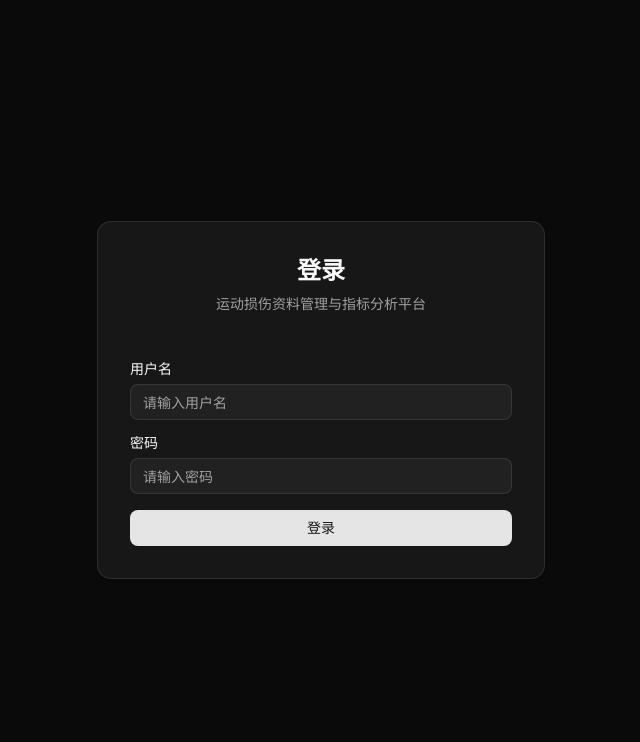
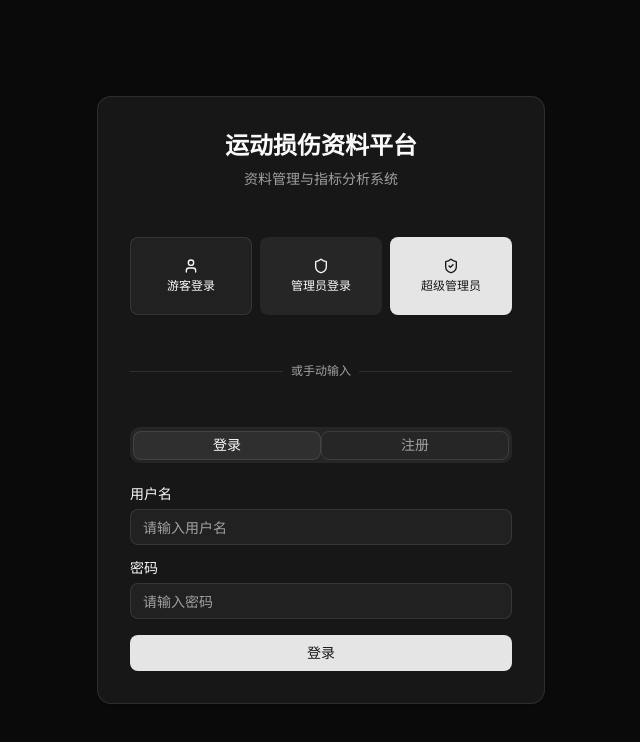
Before and after one commit to hemeng-ai/sports-injury-platform, a Next.js app: page /login in a window 1280 px wide. Shown: the top 742 px of the page, without its empty margins (319-959 px from the left). Built offline with nearby package versions, Linux system fonts and the light colour scheme.

Commit message:
feat: 登录页重构 — 三种角色快速登录按钮 + 登录/注册Tab切换 + seed三种账号

```diff
--- a/prisma/seed.ts
+++ b/prisma/seed.ts
@@ -9,24 +9,27 @@ const prisma = new PrismaClient();
 async function main() {
   console.log("[Seed] 开始填充初始数据...");
 
-  // 检查是否已存在 SuperAdmin
-  const existingAdmin = await prisma.user.findUnique({
-    where: { username: "admin" },
-  });
+  // 三种角色默认账号
+  const defaultUsers = [
+    { username: "admin", password: "admin123", role: "SUPERADMIN" as const, label: "超级管理员" },
+    { username: "doctor", password: "doctor123", role: "ADMIN" as const, label: "管理员" },
+    { username: "visitor", password: "visitor123", role: "VISITOR" as const, label: "游客" },
+  ];
 
-  if (existingAdmin) {
-    console.log("[Seed] SuperAdmin 已存在，跳过用户创建");
-  } else {
-    // 创建 SuperAdmin
-    const hashedPassword = await bcrypt.hash("admin123", 12);
-    await prisma.user.create({
-      data: {
-        username: "admin",
-        password: hashedPassword,
-        role: "SUPERADMIN",
-      },
-    });
-    console.log("[Seed] SuperAdmin 创建完成 (admin/admin123)");
+  for (const du of defaultUsers) {
+    const existing = await prisma.user.findUnique({ where: { username: du.username } });
+    if (existing) {
+      console.log(`[Seed] ${du.label} (${du.username}) 已存在，跳过`);
+    } else {
+      await prisma.user.create({
+        data: {
+          username: du.username,
+          password: await bcrypt.hash(du.password, 12),
+          role: du.role,
+        },
+      });
+      console.log(`[Seed] ${du.label} 创建完成 (${du.username}/${du.password})`);
+    }
   }
 
   // 创建默认指标分类
--- a/src/app/login/page.tsx
+++ b/src/app/login/page.tsx
@@ -1,12 +1,5 @@
 "use client";
 
-/**
- * 登录页面 — /login
- *
- * 登录表单：用户名 + 密码，通过 NextAuth signIn 发起认证。
- * 成功 → 跳转 /dashboard
- * 失败 → toast 错误提示
- */
 import { useState, type FormEvent } from "react";
 import { signIn } from "next-auth/react";
 import { useRouter } from "next/navigation";
@@ -15,89 +8,160 @@ import { Button } from "@/components/ui/button";
 import { Input } from "@/components/ui/input";
 import { Label } from "@/components/ui/label";
 import { Card } from "@/components/ui/card";
+import { Tabs, TabsContent, TabsList, TabsTrigger } from "@/components/ui/tabs";
+import { Badge } from "@/components/ui/badge";
+import { User, Shield, ShieldCheck } from "lucide-react";
+
+const QUICK_LOGINS = [
+  { label: "游客登录", icon: User, role: "VISITOR", username: "visitor", password: "visitor123", variant: "outline" as const },
+  { label: "管理员登录", icon: Shield, role: "ADMIN", username: "doctor", password: "doctor123", variant: "secondary" as const },
+  { label: "超级管理员", icon: ShieldCheck, role: "SUPERADMIN", username: "admin", password: "admin123", variant: "default" as const },
+];
 
 export default function LoginPage() {
   const router = useRouter();
+
+  // 登录表单
   const [username, setUsername] = useState("");
   const [password, setPassword] = useState("");
   const [loading, setLoading] = useState(false);
 
+  // 注册表单
+  const [regUsername, setRegUsername] = useState("");
+  const [regPassword, setRegPassword] = useState("");
+  const [regConfirm, setRegConfirm] = useState("");
+  const [regLoading, setRegLoading] = useState(false);
+
+  // 快速登录
+  const handleQuickLogin = async (u: string, p: string) => {
+    setLoading(true);
+    try {
+      const result = await signIn("credentials", { username: u, password: p, redirect: false });
+      if (result?.error) { toast.error("登录失败"); return; }
+      if (result?.ok) { toast.success("登录成功"); router.push("/dashboard"); }
+    } catch { toast.error("登录失败"); }
+    finally { setLoading(false); }
+  };
+
+  // 手动登录
   const handleSubmit = async (e: FormEvent<HTMLFormElement>) => {
     e.preventDefault();
+    if (!username.trim() || !password) { toast.error("请输入用户名和密码"); return; }
+    setLoading(true);
+    try {
+      const result = await signIn("credentials", { username: username.trim(), password, redirect: false });
+      if (result?.error) { toast.error("用户名或密码错误"); return; }
+      if (result?.ok) { toast.success("登录成功"); router.push("/dashboard"); }
+    } catch { toast.error("登录失败"); }
+    finally { setLoading(false); }
+  };
 
-    if (!username.trim() || !password) {
-      toast.error("请输入用户名和密码");
-      return;
-    }
-
-    setLoading(true);
-
+  // 注册
+  const handleRegister = async (e: FormEvent<HTMLFormElement>) => {
+    e.preventDefault();
+    if (!regUsername.trim() || regUsername.trim().length < 2) { toast.error("用户名至少 2 个字符"); return; }
+    if (!regPassword || regPassword.length < 6) { toast.error("密码至少 6 位"); return; }
+    if (regPassword !== regConfirm) { toast.error("两次密码不一致"); return; }
+    setRegLoading(true);
     try {
-      const result = await signIn("credentials", {
-        username: username.trim(),
-        password,
-        redirect: false,
+      const res = await fetch("/api/auth/register", {
+        method: "POST", headers: { "Content-Type": "application/json" },
+        body: JSON.stringify({ username: regUsername.trim(), password: regPassword }),
       });
-
-      if (result?.error) {
-        toast.error("用户名或密码错误");
-        return;
-      }
-
-      if (result?.ok) {
-        toast.success("登录成功");
-        router.push("/dashboard");
-      }
-    } catch {
-      toast.error("登录失败，请稍后重试");
-    } finally {
-      setLoading(false);
-    }
+      const data = await res.json();
+      if (!res.ok) { toast.error(data.error || "注册失败"); return; }
+      toast.success("注册成功，请登录");
+      // 自动填到登录表单
+      setUsername(regUsername.trim());
+      setPassword(regPassword);
+      setRegUsername(""); setRegPassword(""); setRegConfirm("");
+    } catch { toast.error("注册失败"); }
+    finally { setRegLoading(false); }
   };
 
   return (
-    <div className="flex items-center justify-center min-h-screen">
+    <div className="flex items-center justify-center min-h-screen px-4">
       <Card className="w-full max-w-md p-8 space-y-6">
         <div className="text-center space-y-2">
-          <h1 className="text-2xl font-bold text-foreground">登录</h1>
-          <p className="text-muted-foreground text-sm">
-            运动损伤资料管理与指标分析平台
-          </p>
+          <h1 className="text-2xl font-bold">运动损伤资料平台</h1>
+          <p className="text-muted-foreground text-sm">资料管理与指标分析系统</p>
         </div>
 
-        <form onSubmit={handleSubmit} className="space-y-4">
+        {/* 快速登录按钮 */}
+        <div className="grid grid-cols-3 gap-2">
+          {QUICK_LOGINS.map((ql) => {
+            const Icon = ql.icon;
+            return (
+              <Button
+                key={ql.role}
+                variant={ql.variant}
+                className="flex flex-col items-center gap-1 py-5 h-auto"
+                disabled={loading}
+                onClick={() => handleQuickLogin(ql.username, ql.password)}
+              >
+                <Icon className="h-5 w-5" />
+                <span className="text-xs font-medium">{ql.label}</span>
+              </Button>
+            );
+          })}
+        </div>
+
+        <div className="relative">
+          <div className="absolute inset-0 flex items-center"><span className="w-full border-t" /></div>
+          <div className="relative flex justify-center text-xs uppercase">
+            <span className="bg-card px-2 text-muted-foreground">或手动输入</span>
+          </div>
+        </div>
+
+        {/* 登录/注册 切换 */}
+        <Tabs defaultValue="login">
+          <TabsList className="grid w-full grid-cols-2">
+            <TabsTrigger value="login">登录</TabsTrigger>
+            <TabsTrigger value="register">注册</TabsTrigger>
+          </TabsList>
+
+          {/* 登录表单 */}
+          <TabsContent value="login">
+            <form onSubmit={handleSubmit} className="space-y-4 mt-4">
               <div className="space-y-2">
                 <Label htmlFor="username">用户名</Label>
-            <Input
-              id="username"
-              type="text"
-              placeholder="请输入用户名"
-              value={username}
-              onChange={(e) => setUsername(e.target.value)}
-              disabled={loading}
-              autoComplete="username"
-              required
-            />
+                <Input id="username" type="text" placeholder="请输入用户名" value={username} onChange={(e) => setUsername(e.target.value)} disabled={loading} autoComplete="username" required />
               </div>
-
               <div className="space-y-2">
                 <Label htmlFor="password">密码</Label>
-            <Input
-              id="password"
-              type="password"
-              placeholder="请输入密码"
-              value={password}
-              onChange={(e) => setPassword(e.target.value)}
-              disabled={loading}
-              autoComplete="current-password"
-              required
-            />
+                <Input id="password" type="password" placeholder="请输入密码" value={password} onChange={(e) => setPassword(e.target.value)} disabled={loading} autoComplete="current-password" required />
               </div>
-
               <Button type="submit" className="w-full" disabled={loading}>
                 {loading ? "登录中..." : "登录"}
               </Button>
             </form>
+          </TabsContent>
+
+          {/* 注册表单 */}
+          <TabsContent value="register">
+            <form onSubmit={handleRegister} className="space-y-4 mt-4">
+              <div className="space-y-2">
+                <Label htmlFor="reg-username">用户名</Label>
+                <Input id="reg-username" type="text" placeholder="至少 2 个字符" value={regUsername} onChange={(e) => setRegUsername(e.target.value)} disabled={regLoading} required />
+              </div>
+              <div className="space-y-2">
+                <Label htmlFor="reg-password">密码</Label>
+                <Input id="reg-password" type="password" placeholder="至少 6 位" value={regPassword} onChange={(e) => setRegPassword(e.target.value)} disabled={regLoading} required />
+              </div>
+              <div className="space-y-2">
+                <Label htmlFor="reg-confirm">确认密码</Label>
+                <Input id="reg-confirm" type="password" placeholder="再次输入密码" value={regConfirm} onChange={(e) => setRegConfirm(e.target.value)} disabled={regLoading} required />
+              </div>
+              <div className="p-3 rounded-md bg-muted/50 text-xs text-muted-foreground flex items-center gap-2">
+                <Badge variant="outline" className="text-xs">游客</Badge>
+                注册后默认为游客角色，可浏览资料但无法上传或编辑
+              </div>
+              <Button type="submit" className="w-full" disabled={regLoading}>
+                {regLoading ? "注册中..." : "注册"}
+              </Button>
+            </form>
+          </TabsContent>
+        </Tabs>
       </Card>
     </div>
   );
```
Also changed, not shown: 1 other file (tests, documents, lock files or other folders). Lines whose indentation alone changed are shown as unchanged.
